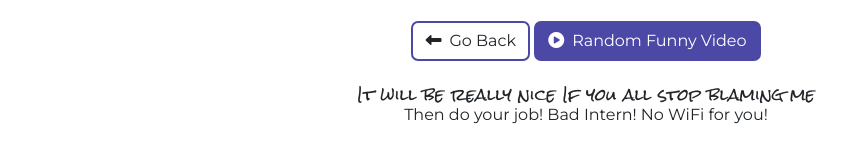
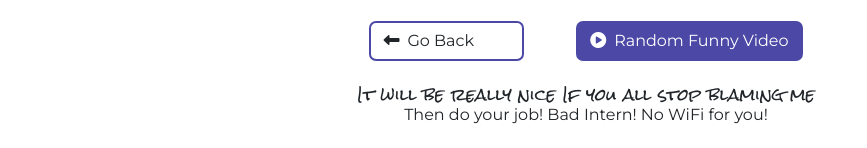
Before and after one commit to HERITAGEALABI/404page, a plain HTML site: page index.html in a window 1280 px wide. Shown: the part 718-866 px from the top of the page, without its empty margins (54-921 px from the left). Drawn offline with nearby package versions, Linux system fonts and the light colour scheme.

Commit message:
Update index.html

```diff
--- a/index.html
+++ b/index.html
@@ -48,7 +48,7 @@
                             <h6 class="my-4"><span style="font-weight: 900;">We are so sorry, this page is not available</span><br/>
                               <span> (you can blame Josiah the new intern, he always forgets to add </span><br/>
                               <span>the pages our amazing visitors need)</span></h6>
-                            <button type="button" class="btn" style="border: 2px solid #4C48A6;
+                            <button type="button" class="btn mr-5 pr-5" style="border: 2px solid #4C48A6;
                                                                      border-radius: 7px;"><i class="fas fa-long-arrow-alt-left mr-2"></i>Go Back</button>
 
                           <button type="button" class="btn" style="border: 2px solid #4C48A6;
```
